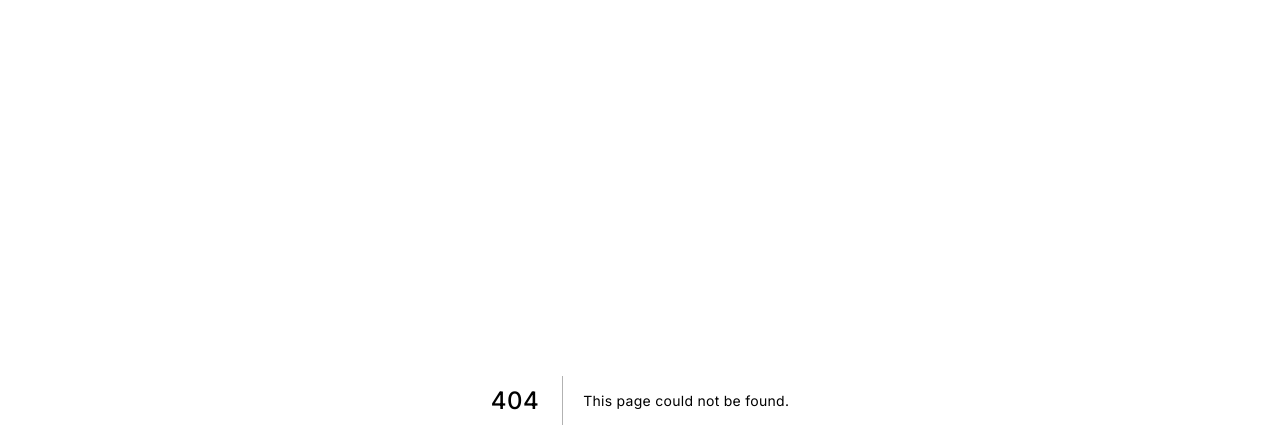
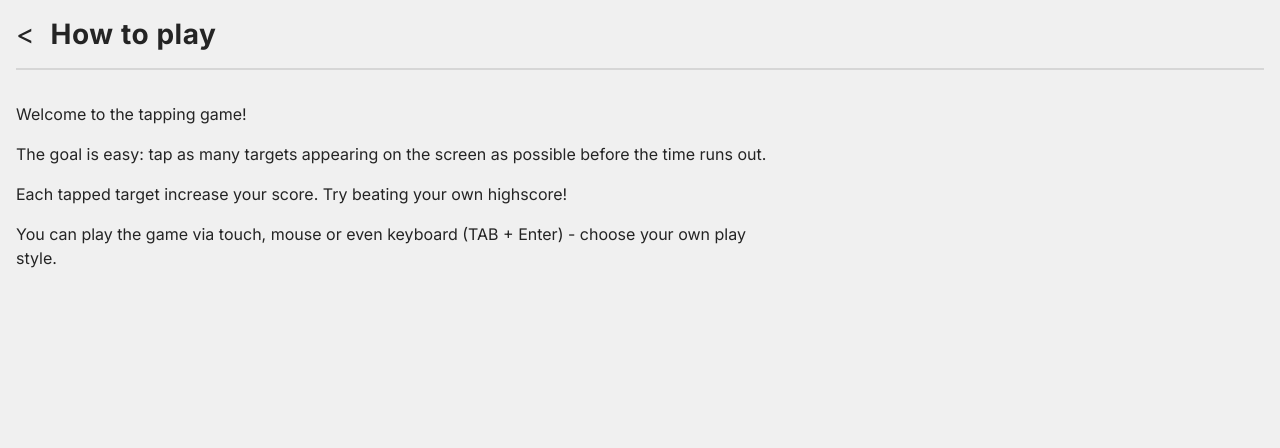
Before and after one commit to marcoh-dev/tapping-game, a Next.js app: page /how-to-play in a window 1280 px wide. Before the commit this address had no page. Shown: the top 448 px of the page. Built offline with nearby package versions, Linux system fonts and the light colour scheme.

Commit message:
created global styled to reuse game over button, created text and styles for how-to-play-page

```diff
--- /dev/null
+++ b/components/global/Global.styled.js
@@ -0,0 +1,32 @@
+import styled from "styled-components";
+import Link from "next/link";
+
+export const StyledWrap = styled.section`
+  height: 100%;
+  border: var(--border-normal);
+  border-color: transparent;
+  border-radius: var(--border-radius-normal);
+  padding: var(--spacing-large) var(--spacing-normal);
+  display: flex;
+  flex-direction: column;
+  gap: var(--spacing-large);
+`;
+
+export const StyledTextpageHeader = styled.header`
+  display: flex;
+  gap: var(--spacing-normal);
+  padding: var(--spacing-normal) 0;
+  border-bottom: 2px solid var(--gray-200);
+  margin: 0 var(--spacing-normal);
+`;
+
+export const StyledBackLink = styled(Link)`
+  font-family: var(--headline-font-family);
+  font-size: var(--headline-font-size-1);
+  line-height: var(--headline-line-height);
+  color: inherit;
+`;
+
+export const StyledTextpageSection = styled.section`
+  margin: var(--spacing-normal);
+`;
--- /dev/null
+++ b/pages/how-to-play.js
@@ -0,0 +1,38 @@
+import {
+  StyledTextpageHeader,
+  StyledBackLink,
+  StyledTextpageSection,
+} from "@/components/global/Global.styled";
+import Head from "next/head";
+import Link from "next/link";
+
+export default function HomePage() {
+  return (
+    <>
+      <Head>
+        <title>How to play</title>
+      </Head>
+      <StyledTextpageHeader>
+        <StyledBackLink href="/">&lt;</StyledBackLink>
+        <h1>How to play</h1>
+      </StyledTextpageHeader>
+      <main>
+        <StyledTextpageSection>
+          <p>Welcome to the tapping game!</p>
+          <p>
+            The goal is easy: tap as many targets appearing on the screen as
+            possible before the time runs out.
+          </p>
+          <p>
+            Each tapped target increase your score. Try beating your own
+            highscore!
+          </p>
+          <p>
+            You can play the game via touch, mouse or even keyboard (TAB +
+            Enter) - choose your own play style.
+          </p>
+        </StyledTextpageSection>
+      </main>
+    </>
+  );
+}
--- a/styles.js
+++ b/styles.js
@@ -103,10 +103,12 @@ h1, h2 {
 
 h1 {
 	font-size:var(--headline-font-size-1);
+	margin:0;
 }
 
 h2 {
 	font-size:var(--headline-font-size-2);
+	margin:0;
 }
 
 p {
```
Also changed, not shown: components/GameOver/GameOver.styled.js (+0 -27 lines), components/GameOver/index.js (+11 -9 lines), components/global/Buttons.styled.js (added, +43 -0 lines), pages/index.js (+22 -2 lines).
